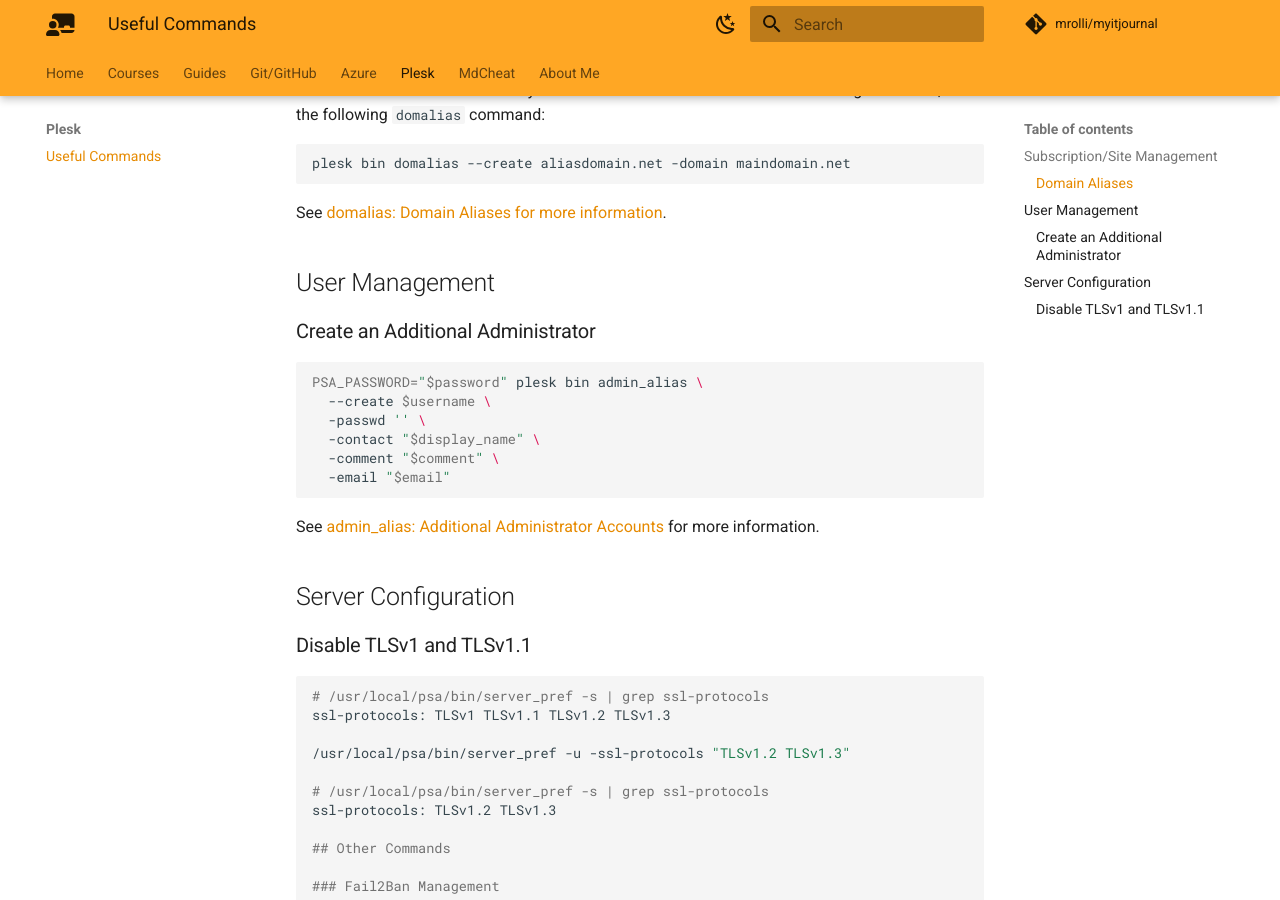
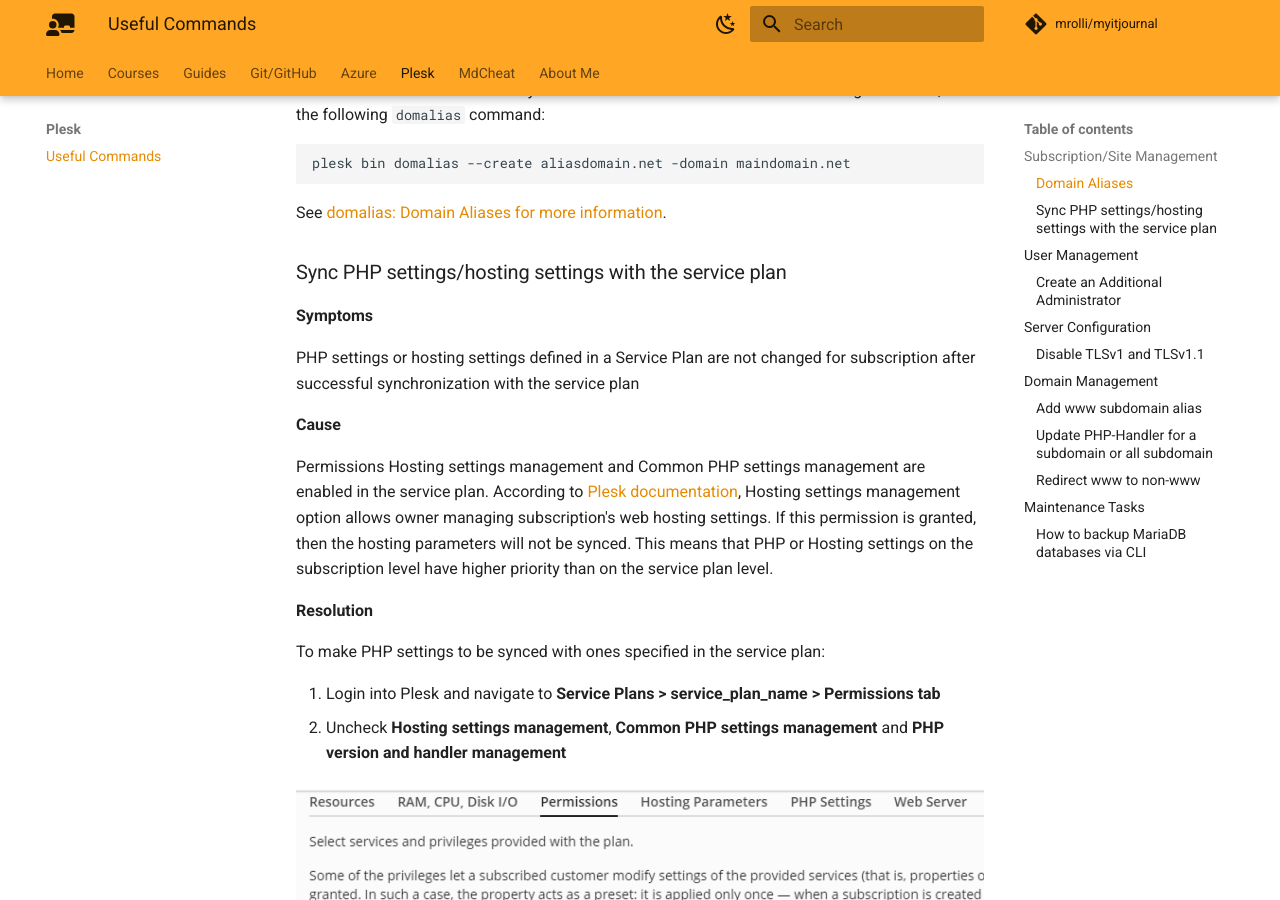
Before and after one commit to mrolli/myitjournal, an MkDocs documentation site: the page built from docs/plesk/useful_cli_commands.md, in a window 1280 px wide and 900 px high, scrolled down 248 px. Built offline with MkDocs 1.6.1 and Material for MkDocs 9.7.7, drawn with Linux system fonts in a browser that asks for light colours; comment, search, counter and statistics services are not loaded; some of the changed text lies outside the part shown.

Commit message:
feat(plesk): more useful content

````diff
--- a/docs/plesk/useful_cli_commands.md
+++ b/docs/plesk/useful_cli_commands.md
@@ -12,6 +12,34 @@
 ```
 
 See [domalias: Domain Aliases for more information](https://docs.plesk.com/en-US/onyx/cli-linux/using-command-line-utilities/domalias-domain-aliases.38962/).
+
+### Sync PHP settings/hosting settings with the service plan
+
+**Symptoms**
+
+PHP settings or hosting settings defined in a Service Plan are not changed for
+subscription after successful synchronization with the service plan
+
+**Cause**
+
+Permissions Hosting settings management and Common PHP settings management are
+enabled in the service plan. According to [Plesk
+documentation](https://docs.plesk.com/en-US/obsidian/administrator-guide/appendix-a-properties-of-hosting-plans-and-subscriptions/permissions.65719/),
+Hosting settings management option allows owner managing subscription's web
+hosting settings. If this permission is granted, then the hosting parameters
+will not be synced. This means that PHP or Hosting settings on the subscription
+level have higher priority than on the service plan level.
+
+**Resolution**
+
+To make PHP settings to be synced with ones specified in the service plan:
+
+1. Login into Plesk and navigate to **Service Plans > service_plan_name >
+   Permissions tab**
+1. Uncheck **Hosting settings management**, **Common PHP settings management**
+   and **PHP version and handler management**
+
+![Screenshot](screen_perms.png)
 
 ## User Management
 
@@ -64,3 +92,48 @@
 See [ip_ban: IP Address
 Banning (Fail2Ban)](https://docs.plesk.com/en-US/obsidian/cli-linux/using-command-line-utilities/ip_ban-ip-address-banning-fail2ban.73594/)
 for more information.
+
+## Domain Management
+
+### Add www subdomain alias
+
+To add a www variant (e.g., <www.sub.example.net>) that points to an existing subdomain:
+
+```bash
+plesk bin domalias --create www.sub.example.net -domain sub.example.net
+```
+
+### Update PHP-Handler for a subdomain or all subdomain
+
+```bash
+for site in $(plesk bin site --list); do
+    plesk bin site -u $site -php_handler_id plesk-php84-fpm-dedicated;
+done
+
+```
+
+### Redirect www to non-www
+
+```nginx
+if ($host ~ ^www\.(.+)$) {
+    return 301 $scheme://$1$request_uri;
+}
+
+```
+
+## Maintenance Tasks
+
+### How to backup MariaDB databases via CLI
+
+To find databases and dump it:
+
+```bash
+/usr/sbin/plesk db -e "show databases" | grep -v -E "^Database|information_schema|performance_schema|phpmyadmin|mysql|psa|roundcubemail|sys|apsc"
+plesk db dump dbname > dbname.sql
+```
+
+To restore a dump:
+
+```bash
+MYSQL_PWD=`cat /etc/psa/.psa.shadow` mariadb -u admin < dbname.sql
+```
````
Also changed, not shown: docs/plesk/screen_perms.png (added).
